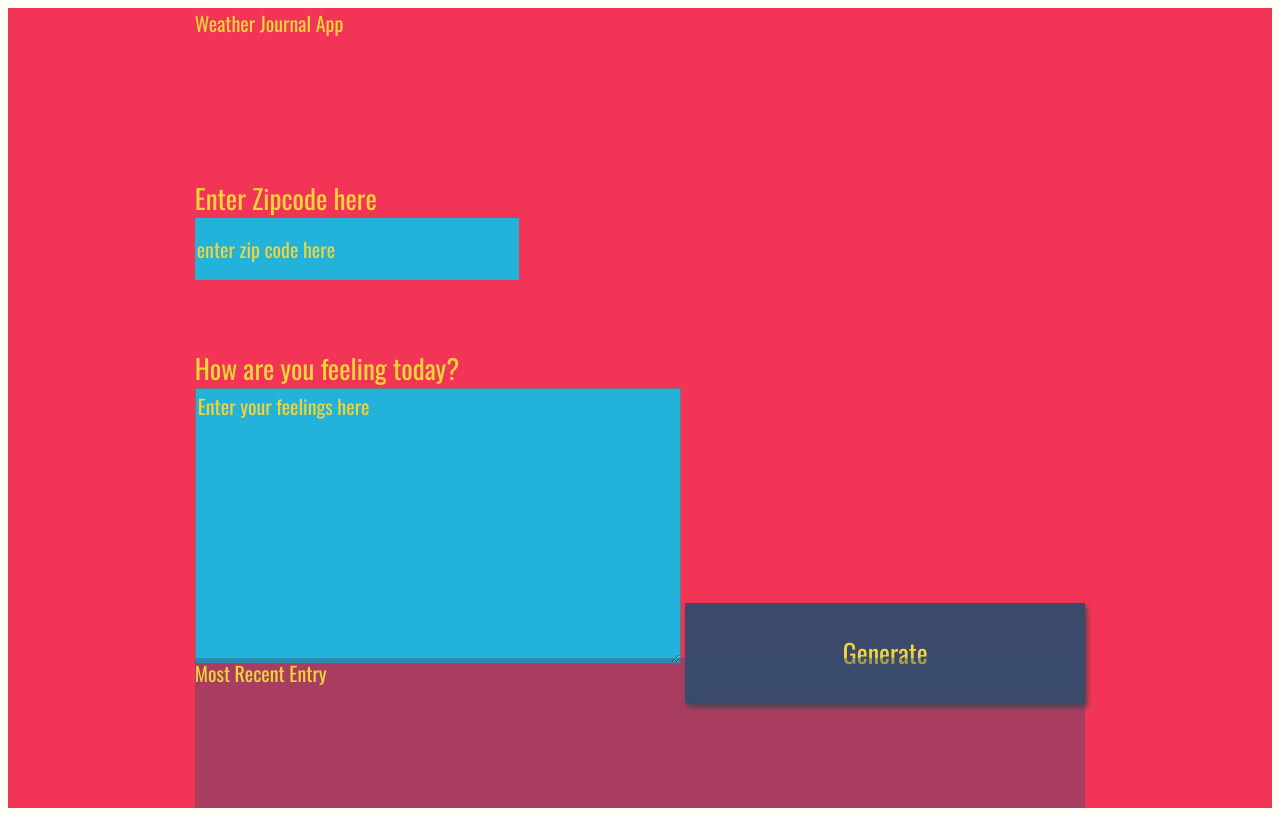
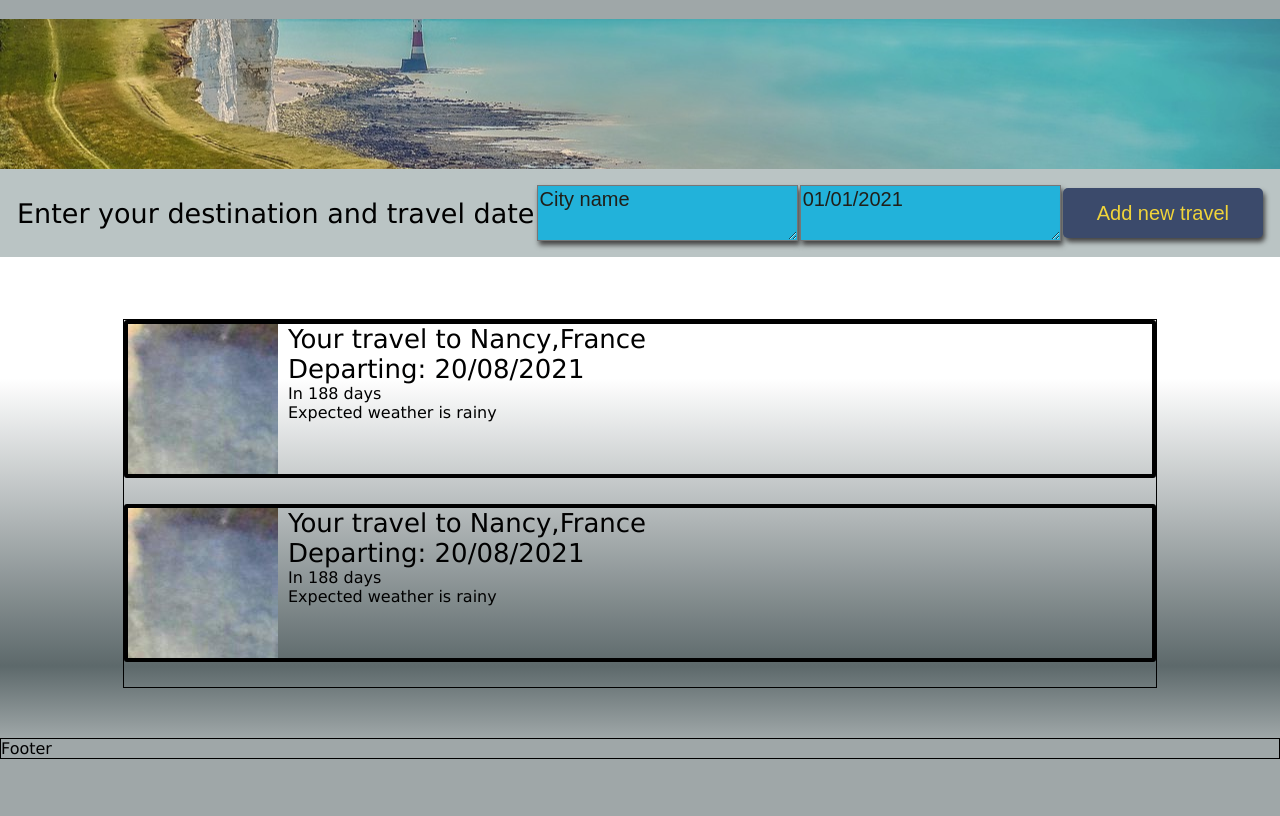
Before and after one commit to Manon-Fouquet/udacity-travel-planner, a plain HTML site: page src/client/views/index.html in a window 1280 px wide. Drawn offline with nearby package versions, Linux system fonts and the light colour scheme; files that its build step writes are made by us from their sources; a web font is replaced by a local one.

Commit message:
create first html display and css

```diff
--- /dev/null
+++ b/src/client/styles/main.css
@@ -0,0 +1,50 @@
+html,body {
+    height:100vh;
+    width:100vw;
+    margin:0;
+    padding:0;
+    font-family: 'Lucida Sans', 'Lucida Sans Regular', 'Lucida Grande', 'Lucida Sans Unicode', Geneva, Verdana, sans-serif;
+    background-color: #9fa7a8;
+}
+
+.container{
+    width:100vw;
+    margin:0;
+    padding:0;
+    display: grid;
+    grid-template-areas:
+        "hd"
+        "new"
+        "old"
+        "ft"
+        ;
+    grid-template-columns: 1fr;
+    grid-template-rows: minmax(150px,10vh) minmax(150px,10vh) 1fr 50px ;
+    background:  linear-gradient(180deg, #FFFFFF 50%,#5d696b 90%,#9fa7a8);
+}
+
+.header {
+    grid-area: hd;
+    background-image: url('../img/header.jpg');
+    background-size: cover;
+    background-repeat: no-repeat;
+    background-position: center;
+}
+
+.input-travel{
+    grid-area: new;
+}
+
+.planned-trips-container{
+    min-height: min-content;
+    grid-area: old;
+    border:1px solid black;
+    padding: 0;
+    margin: 0;
+    justify-self: center;
+}
+
+.footer{
+    grid-area: ft;
+    border: solid 1px black;
+}
--- /dev/null
+++ b/src/client/styles/new-trip.css
@@ -0,0 +1,70 @@
+.input-travel{
+    display: flex;
+    flex-direction: row;
+    height:min-content;
+    background-color: rgb(186, 196, 196);
+    align-items: center;
+    justify-content: space-around;
+    padding:1em;
+}
+
+
+.form-input{
+    background:#22b2da;
+    height: 50px;
+    color: #f0d43a;
+    font-size: 20px;
+    font-family: 'Oswald', sans-serif;
+    box-shadow: 2px 4px 5px #444;
+}
+
+button{
+    width: 200px;
+    height: 50px;
+    background: #3b4a6b;
+    color: #f0d43a;
+    font-size: 20px;
+    font-family: 'Oswald', sans-serif;
+    border: none;
+    border-radius: 5px;
+    box-shadow: 2px 4px 5px #444;
+}
+
+
+
+/*  Basic Styling To Override Default For Basic HTML Elements */
+label{
+    display:block;
+    font-size: 27px;
+}
+
+
+h1{
+    font-size: 36px;
+}
+
+/* Reset style for HTML element on active to have no border*/
+input:focus,
+select:focus,
+textarea:focus,
+button:focus {
+    outline: none;
+}
+/* Style for Placeholder Text*/
+::placeholder { /* Firefox, Chrome, Opera */
+    color: #201f19;
+    font-family: 'Oswald', sans-serif;
+
+}
+
+:-ms-input-placeholder { /* Internet Explorer 10-11 */
+    color: #f0d43a;
+    font-family: 'Oswald', sans-serif;
+
+}
+
+::-ms-input-placeholder { /* Microsoft Edge */
+    color: #f0d43a;
+    font-family: 'Oswald', sans-serif;
+
+}
--- /dev/null
+++ b/src/client/styles/old-trip.css
@@ -0,0 +1,26 @@
+.trip-container{
+ width: 80vw;
+ height: fit-content;
+ display: flex;
+ flex-direction: row;
+ height: auto;
+ border: solid 4px black;
+ border-radius: 3px;
+ margin-bottom: 2vw;
+}
+
+.trip-image{
+    background-image:url('../img/default.jpg');
+    background-repeat: no-repeat;
+    height: 150px;
+    width: 150px;
+}
+
+
+.trip-right{
+    padding-left: 10px;
+}
+
+.trip-title{
+    font-size: 26px;
+}
--- a/src/client/styles/style.css
+++ /dev/null
@@ -1,111 +0,0 @@
-body{
-    background: #fffff8;
-    font-family: -apple-system, BlinkMacSystemFont, sans-serif;
-}
-
-#app{
-    display: grid;
-    grid-auto-rows: minmax(150px, auto);
-    /* grid-template-columns:  */
-    height:100vh;
-    background: #f23557;
-    color: #f0d43a;
-    justify-content: center;
-    grid-gap: 1em;
-    font-size: 20px;
-    font-family: 'Oswald', sans-serif;
-}
-
-.holder{
-
-}
-
-.entry{
-    background: rgba(59, 74, 107, .4);
-}
-
-#entryHolder{
-
-}
-
-#date{
-
-}
-
-#temp{
-
-}
-
-#content{
-
-}
-
-.headline {
-
-}
-.title{
-
-}
-
-/*  Basic Styling To Override Default For Basic HTML Elements */
-label{
-    display:block;
-    font-size: 27px;
-}
-
-input{
-    display:block;
-    height: 60px;
-    width: 320px;
-    background:#22b2da;
-    color: #f0d43a;
-    font-size: 20px;
-    font-family: 'Oswald', sans-serif;
-    border: none;
-}
-
-button{
-    width: 400px;
-    height: 100px;
-    background: #3b4a6b;
-    color: #f0d43a;
-    font-size: 26px;
-    font-family: 'Oswald', sans-serif;
-    border: none;
-    box-shadow: 2px 4px 5px #444;
-}
-h1{
-    font-size: 36px;
-}
-
-textarea{
-    background:#22b2da;
-    color: #f0d43a;
-    font-size: 20px;
-    font-family: 'Oswald', sans-serif;
-}
-/* Reset style for HTML element on active to have no border*/
-input:focus,
-select:focus,
-textarea:focus,
-button:focus {
-    outline: none;
-}
-/* Style for Placeholder Text*/
-::placeholder { /* Firefox, Chrome, Opera */
-    color: #f0d43a;
-    font-family: 'Oswald', sans-serif;
-
-}
-
-:-ms-input-placeholder { /* Internet Explorer 10-11 */
-    color: #f0d43a;
-    font-family: 'Oswald', sans-serif;
-
-}
-
-::-ms-input-placeholder { /* Microsoft Edge */
-    color: #f0d43a;
-    font-family: 'Oswald', sans-serif;
-
-}
--- a/src/client/views/index.html
+++ b/src/client/views/index.html
@@ -1,35 +1,56 @@
 <!DOCTYPE html>
 <html>
     <head>
-<meta charset="UTF-8">
+        <meta charset="utf-8" />
         <title>Weather Journal</title>
-<link href="https://fonts.googleapis.com/css?family=Oswald:400,600,700|Ranga:400,700&display=swap" rel="stylesheet">
-<link rel="stylesheet" href="style.css">
+        <meta name="viewport" content="width=device-width, initial-scale=1.0, maximum-scale=1.0" />
+        <link href="../styles/main.css" rel="stylesheet">
+        <link href="../styles/old-trip.css" rel="stylesheet">
+        <link href="../styles/new-trip.css" rel="stylesheet">
     </head>
     <body>
-<div id = "app">
-  <div class ="holder headline">
-    Weather Journal App
+      <div class="container">
+          <div class="header"></div>
+          <div class="input-travel">
+                <label for="new-trip">Enter your destination and travel date</label>
+                <textarea class='form-input' id="input-city" placeholder="City name"></textarea>
+                <textarea class='form-input' id="input-date" placeholder="01/01/2021"></textarea>
+                <button id="add-travel" type = "submit"> Add new travel</button>
           </div>
-  <div class ="holder zip">
-    <label for="zip">Enter Zipcode here</label>
-    <input type="text" id="zip" placeholder="enter zip code here">
+
+          <div class="planned-trips-container">
+
+            <div class="trip-container" id="trip1">
+                <div class="trip-left">
+                  <div class="trip-image" style="background-image:url('../img/default.jpg')"></div>
                 </div>
-  <div class ="holder feel">
-    <label for="feelings">How are you feeling today?</label>
-    <textarea class= "myInput" id="feelings" placeholder="Enter your feelings here" rows="9" cols="50"></textarea>
-    <button id="generate" type = "submit"> Generate </button>
+                <div class="trip-right">
+                  <div class="trip-title" id="trip-dest-1">Your travel to Nancy,France</div>
+                  <div class="trip-title" id="trip-date-1">Departing: 20/08/2021</div>
+                  <div class="trip-info" id="trip-delta-1">In 188 days</div>
+                  <div class="trip-info" id="trip-weather-1">Expected weather is rainy</div>
                 </div>
-  <div class ="holder entry">
-    <div class = "title">Most Recent Entry</div>
-   <div id = "entryHolder">
-    <div id = "date"></div>
-   <div id = "temp"></div>
-   <div id = "content"></div>
+            </div>
+
+            <div class="trip-container" id="trip2">
+              <div class="trip-left">
+                <div class="trip-image" style="background-image:url('../img/default.jpg')"></div>
+              </div>
+
+              <div class="trip-right">
+
+                <div class="trip-title" id="trip-dest-2">Your travel to Nancy,France</div>
+                <div class="trip-title" id="trip-date-2">Departing: 20/08/2021</div>
+                <div class="trip-info" id="trip-delta-2">In 188 days</div>
+                <div class="trip-info" id="trip-weather-2">Expected weather is rainy</div>
               </div>
             </div>
           </div>
-<script src="app.js" type="text/javascript"></script>
 
+          </div>
+            <div class="footer">Footer</div>
+        </div>
+
+      <script src="../js/app.js" type="text/javascript"></script>
   </body>
 </html>
```
Also changed, not shown: src/client/img/default.jpg (added), src/client/img/header.jpg (added). Lines whose indentation alone changed are shown as unchanged.
